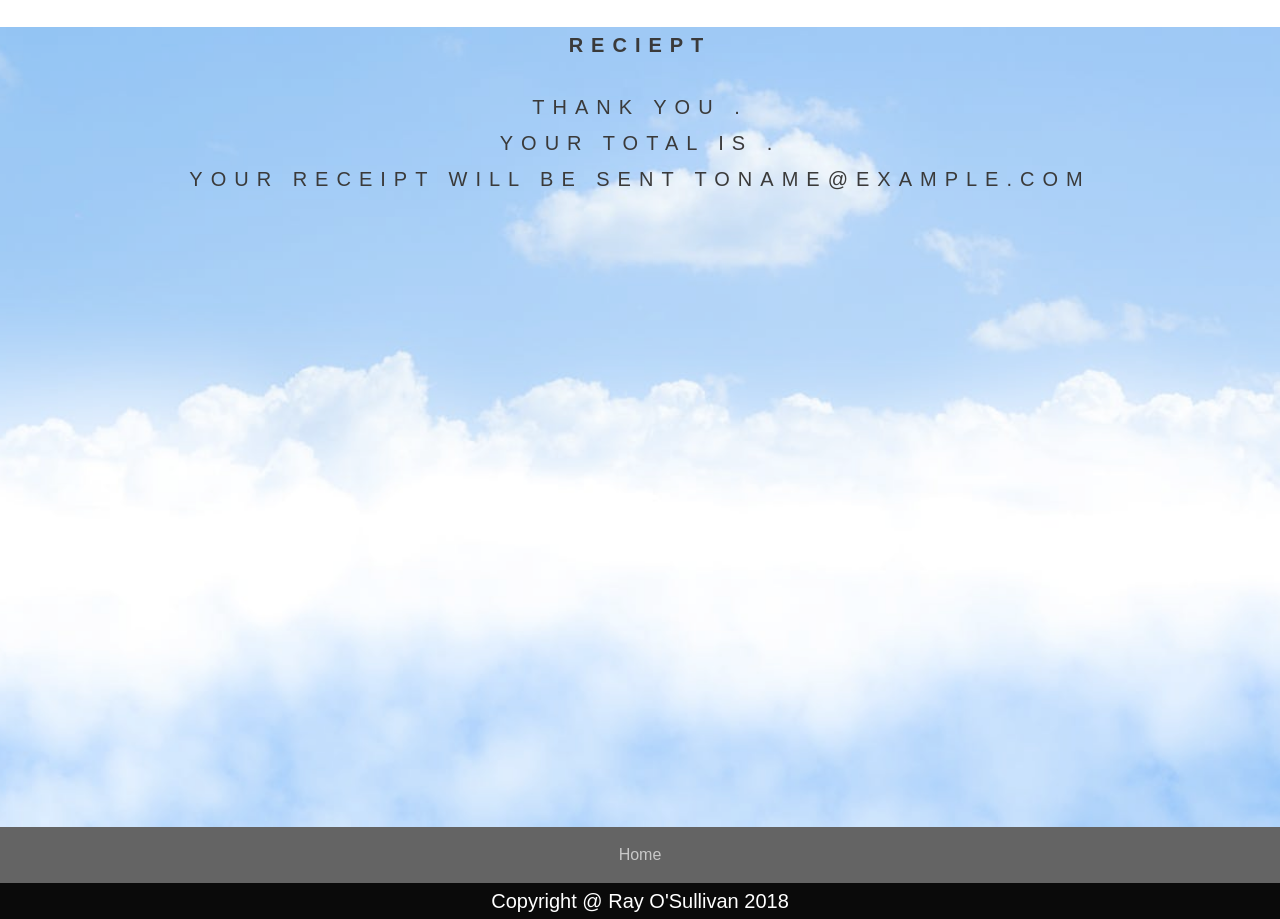
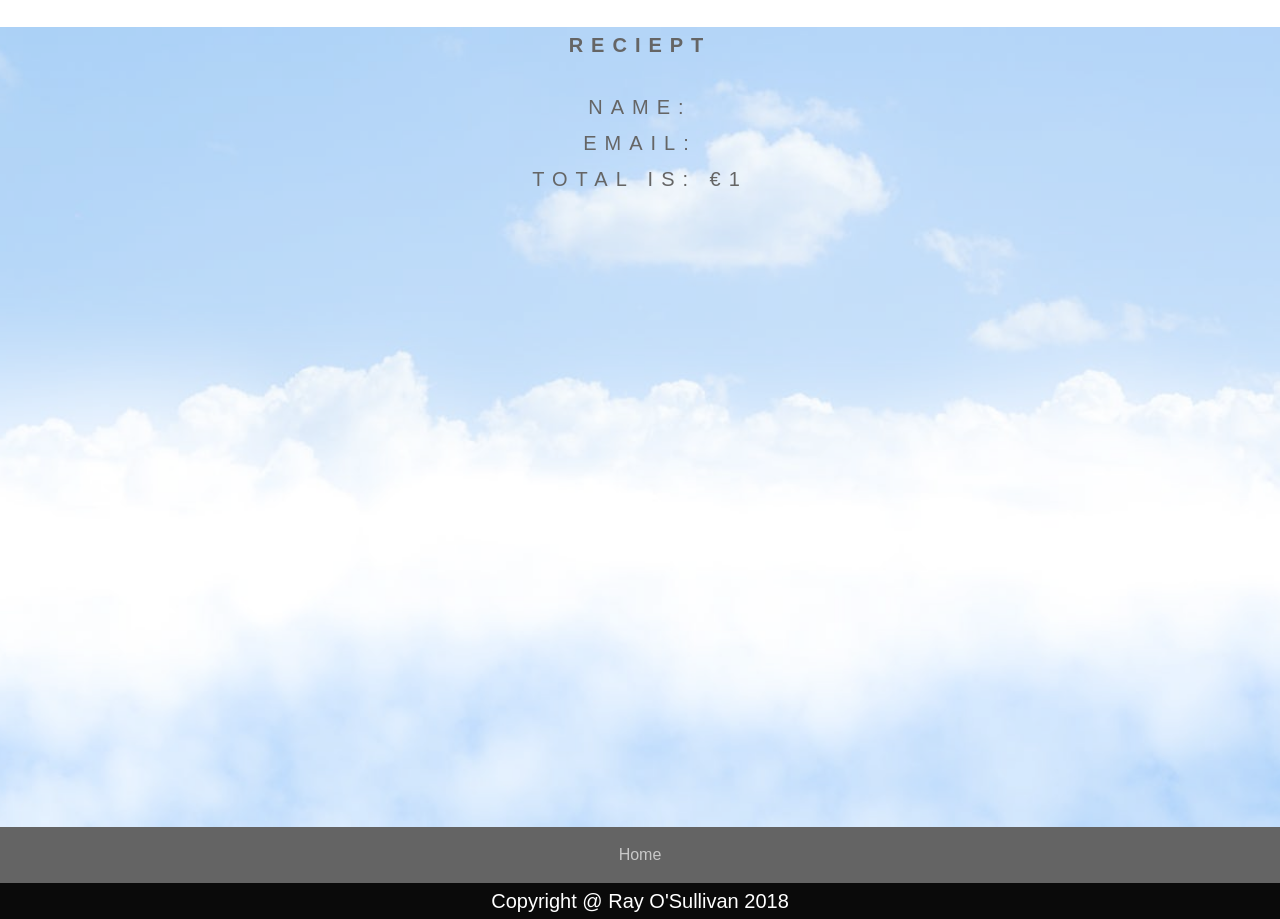
Before and after one commit to RayOS89/IS1113-117742449, a PHP site: page /Ebusiness/Ebus3.php in a window 1280 px wide. Run offline with PHP 8.4, Linux system fonts and the light colour scheme; the visitor is signed in with stand-in values (Sample User, id 1); data that the repository does not hold is empty.

Commit message:
final updates

```diff
--- a/Ebusiness/Ebus2.php
+++ b/Ebusiness/Ebus2.php
@@ -29,10 +29,10 @@ session_start();
             <form  method = "post" action = "Ebus3.php" >
 
                 <label for ="name">Name</label>
-                <input type="text" id= "name" placeholder= "full name" minlenght="4">
+                <input type="text" id= "name" name="name" placeholder= "full name" minlenght="4">
 
                 <label for ="email">Email</label>
-                <input type="text" id= "email" placeholder= "email address" minlenght="7">
+                <input type="text" id= "email" name="email" placeholder= "email address" minlenght="7">
 
                 <label for = "user_pin">PIN</label>
                 <input type="password" id= "user_pin" placeholder="Card PIN" maxlenght="4">
--- a/Ebusiness/Ebus3.php
+++ b/Ebusiness/Ebus3.php
@@ -26,17 +26,17 @@ session_start();
 
         <?php
 
-        // Echo session variables that were set on previous pagepiling
-         echo    "Thank you ".$_POST["name"].".</br>";
+        /* Echo session variables that were set on previous page */
+
+        echo "Name: " . $_POST["name"] . "<br>";
+
+        echo "Email: " . $_POST["email"] . "<br>";
+
+        echo "Total is: &euro;" . $_SESSION["total"] . "<br>";
+
+        ?>
 
 
-
-         echo    "Your total is ". $_POST["total"].".</br>";
-
-
-
-         echo    "Your receipt will be sent to". $_SESSION["email"];
-        ?>
                 </span>
             </div>
         </div>
--- a/mystylesheet.css
+++ b/mystylesheet.css
@@ -17,7 +17,7 @@ body,html{
 .travimage1,.travimage2,.travimage3
 {
     position:relative;
-    opacity:0.77;
+    opacity:0.60;
     background-position:center;
     background-size:cover;
     background-repeat:no-repeat;
```
